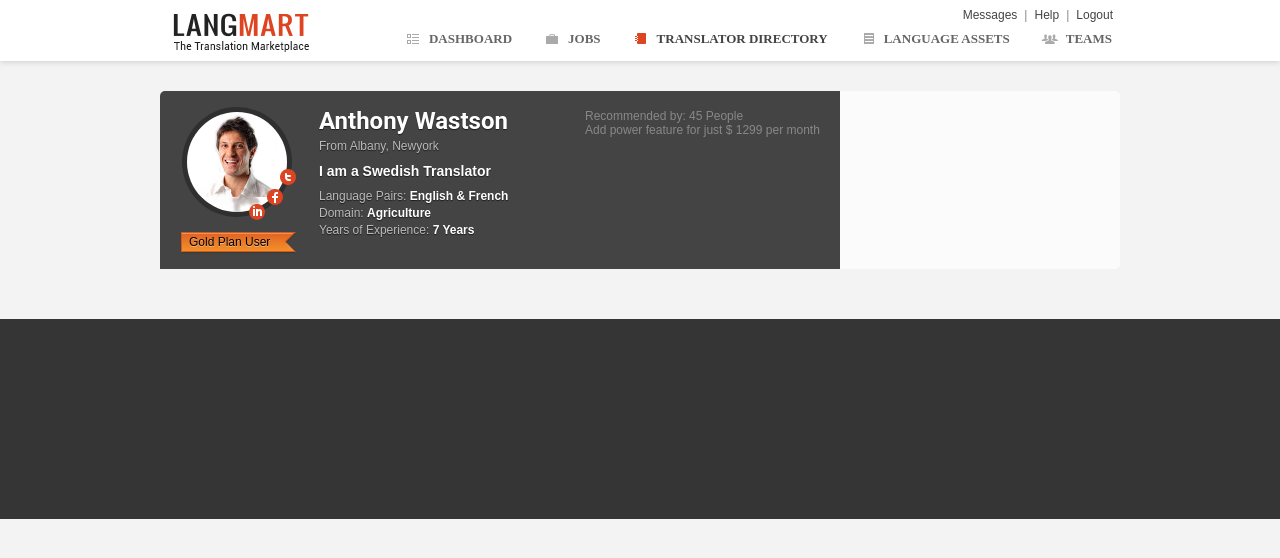
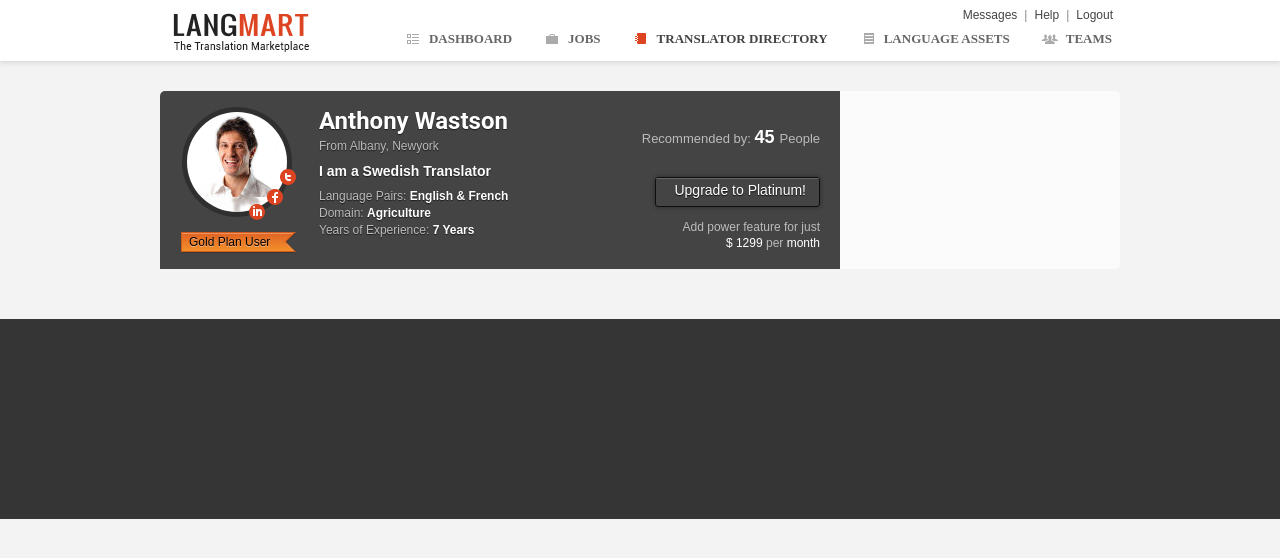
Before and after one commit to laxmikantweboniselab/laxmikant_assignment, a plain HTML site: page Assignment_3/index.html in a window 1280 px wide. Drawn offline with Linux system fonts and the light colour scheme.

Commit message:
profile Rating part added in index

```diff
--- a/Assignment_3/css/style.css
+++ b/Assignment_3/css/style.css
@@ -300,8 +300,64 @@ top:-12px;
 .profile .profileHead .profileRating{
 	width: 235px;
 	float: right;
+	color: #bbbbbb;
+
 }
 
+.profile .profileHead .profileRating .rating{
+	margin: 0 0 10px 0;
+	padding: 8px 0 0 0;
+	text-align: right;
+
+}
+
+
+.profile .profileHead .profileRating .recommendetion{
+	text-align: right;
+	font-size: 13px;
+	margin: 0 0 29px 0;
+}
+
+.profile .profileHead .profileRating .recommendetion span{
+	color: #ffffff;
+	font-size: 18px;
+	font-weight: bold;
+}
+
+
+
+.profile .profileHead .profileRating .upgradeBtn{
+	text-align: right;
+	height: 28px;
+	width:163px;
+	border-radius: 3px;
+	box-shadow: 0px 0px 5px 0px rgba(0,0,0,0.4);
+	border: 1px solid #0e0e0e;
+	/*box-shadow: inset 0px 2px 0px 0px rgba(255, 255, 255, 0.18);*/
+	float: right;
+	margin: 0 0 12px 0;
+}
+.profile .profileHead .profileRating .upgradeBtn a{
+	font-size: 14px;
+	color: #ffffff;
+	text-shadow: 0px 1px 1px rgba(0,0,0,0.8);
+	display: block;
+	height: 19px;
+	width:150px;
+	padding: 5px 13px 4px 0;
+	line-height: 14px;
+	box-shadow: inset 0px 1px 0px 0px rgba(255, 255, 255, 0.18);
+}
+.profile .profileHead .profileRating .addPowerFeature{
+	text-align: right;
+	line-height: 16px;
+	width: 140px;
+	float: right;
+}
+
+.profile .profileHead .profileRating .addPowerFeature span{
+	color: #ffffff;
+}
 .message{
 	width: 280px;
 	float: left;
--- a/Assignment_3/index.html
+++ b/Assignment_3/index.html
@@ -64,9 +64,23 @@
 						</div>
 						<div class="profileRating">
 							<div class="rating"></div>
-							<span>Recommended by: <span>45 </span>People</span>
-							<div class="upgradeBtn"></div>
-							<span>Add power feature for just</span> $ 1299 <span>per</span> month
+
+
+							<div class="recommendetion">
+								Recommended by: <span>45 </span>People
+							</div>
+
+
+							<div class="upgradeBtn"><a href="#">Upgrade to Platinum!</a></div>
+							<div class="clr"></div>
+
+							<div class="addPowerFeature">
+								Add power feature for just <span>$ 1299</span> per<span> month</span>
+							</div>
+
+							<div class="clr"></div>
+
+
 						</div>
 						<div class="clr"></div>
 
```
